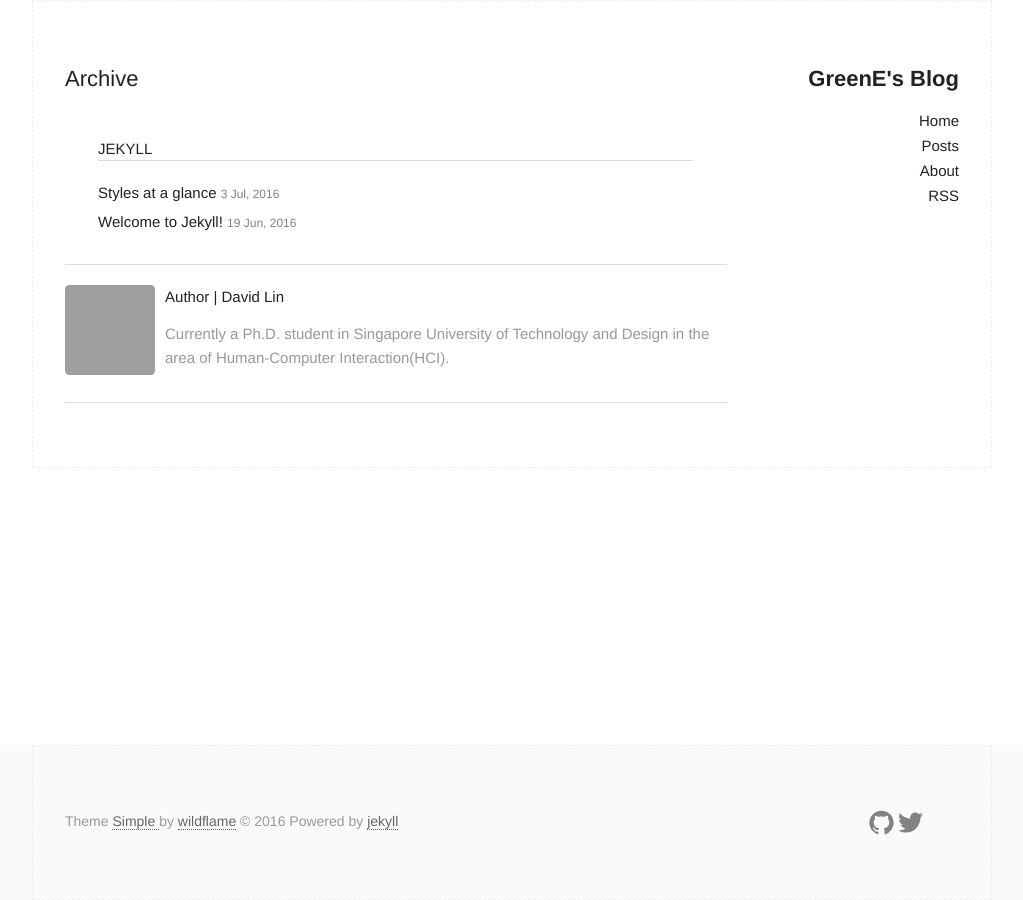
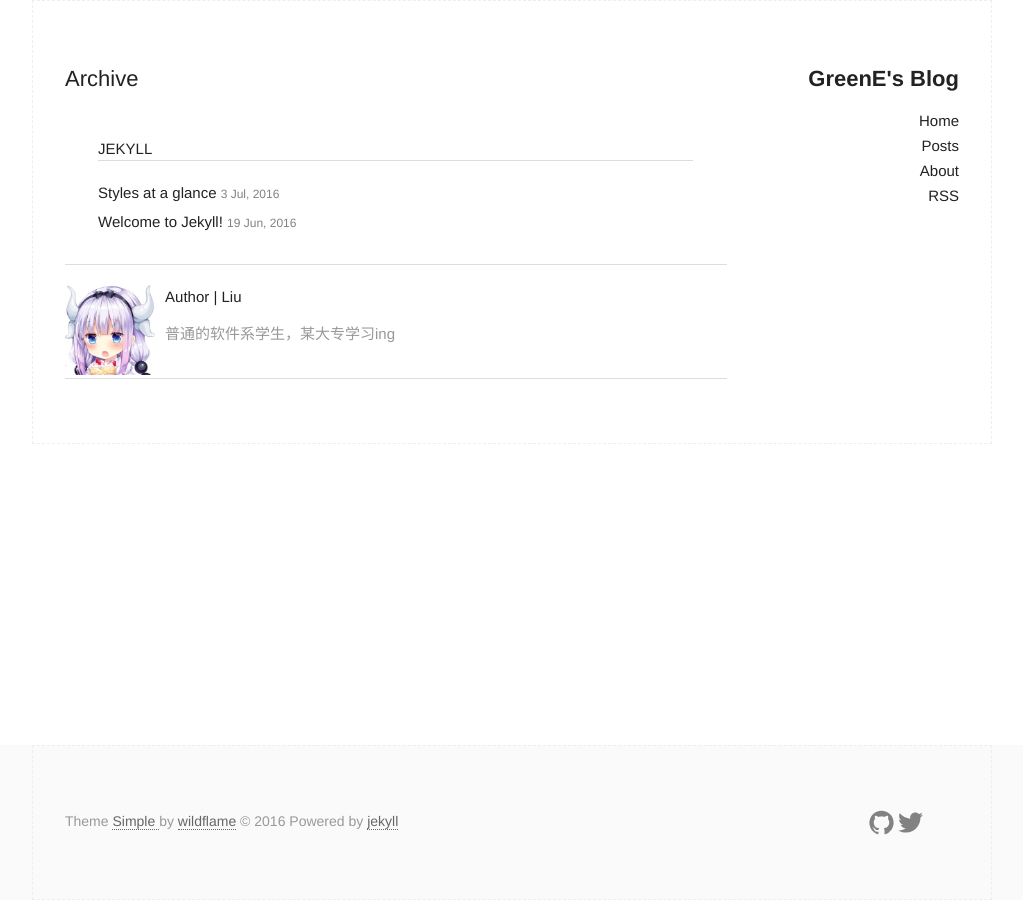
Before and after one commit to chaomi1998/chaomi1998.github.io, a Jekyll site: the page built from archive.html, in a window 1280 px wide. Shown: the whole page, without its empty margins (128-1151 px from the left). Built offline with Jekyll 4.4.1, drawn with Linux system fonts in a browser that asks for light colours; grey boxes are pictures that could not be loaded.

Commit message:
user information

```diff
--- a/_includes/author.html
+++ b/_includes/author.html
@@ -1,9 +1,9 @@
 <section class="author">
-  <div class="authorimage box" style="background: url({{site.baseurl}}/assets/img/Taffy.jpg)"></div>
+  <div class="authorimage box" style="background: url({{site.baseurl}}/assets/img/head.jpg)"></div>
   <div class="authorinfo box">
-    <p>Author | David Lin</p>
+    <p>Author | Liu</p>
     <p class="bio">
-      Currently a Ph.D. student in Singapore University of Technology and Design in the area of Human-Computer Interaction(HCI).
+      普通的软件系学生，某大专学习ing
     </p>
   </div>
 </section>
```
